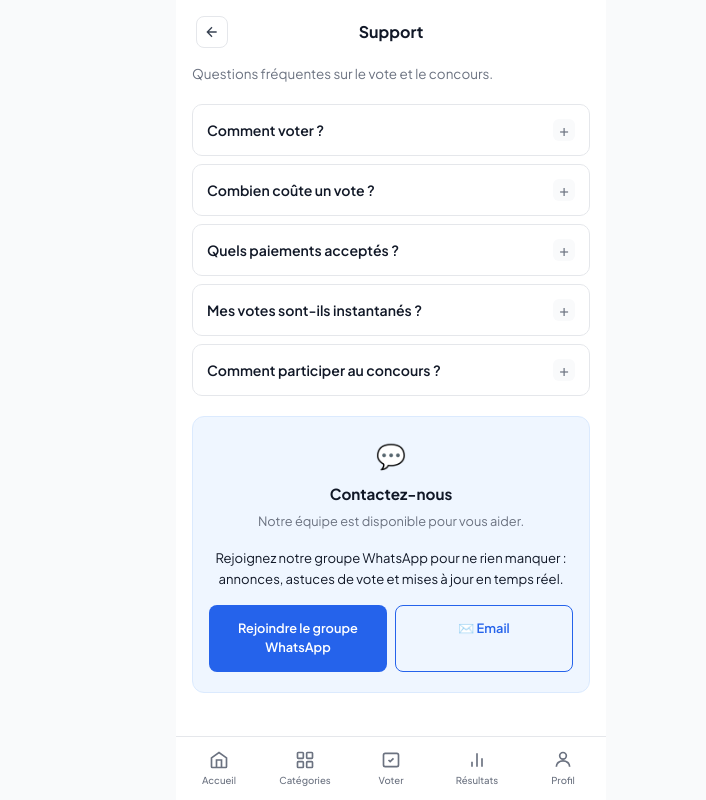
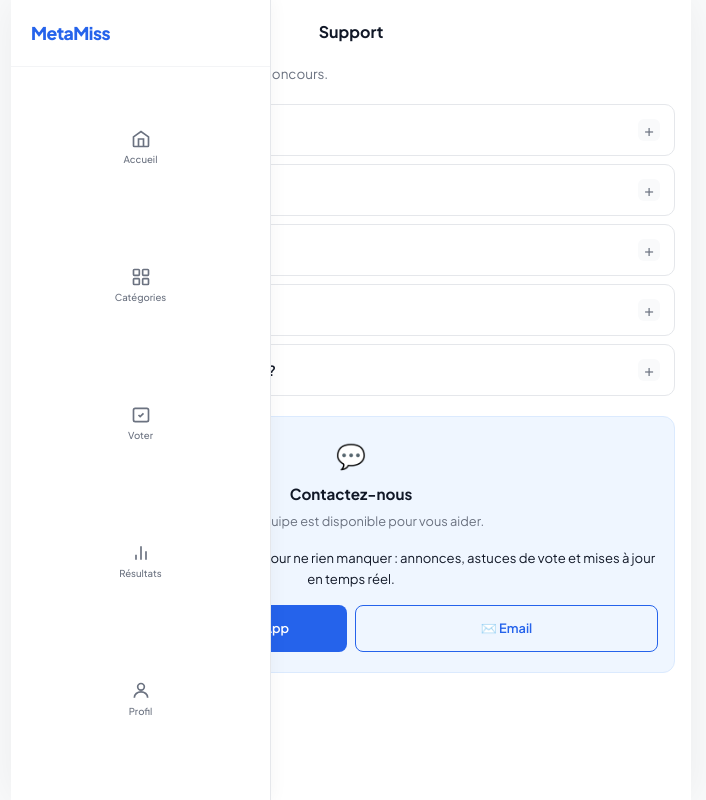
Before and after one commit to klara007dj/meta-miss-master, a Next.js app in the folder frontend/: page /support in a window 1280 px wide. Shown: the whole page, without its empty margins (249-955 px from the left). Built offline with nearby package versions, Linux system fonts and the light colour scheme.

Commit message:
Refactor CSS for app layout and navigation

```diff
--- a/frontend/src/app/globals.css
+++ b/frontend/src/app/globals.css
@@ -72,6 +72,7 @@ body {
 }
 
 /* Page container — centered, max 430px, white card */
+/* ── App Shell — Mobile First, Tablet & Desktop Responsive ── */
 .app-container {
   max-width: 430px;
   margin: 0 auto;
@@ -80,6 +81,7 @@ body {
   position: relative;
   display: flex;
   flex-direction: column;
+  box-shadow: 0 0 40px rgba(0,0,0,0.08);
 }
 
 /* Safe area for bottom nav */
@@ -87,9 +89,10 @@ body {
   flex: 1;
   padding-bottom: 80px;
   overflow-y: auto;
+  -webkit-overflow-scrolling: touch;
 }
 
-/* ── Bottom Navigation ── */
+/* ── Bottom Navigation — truly fixed like WhatsApp ── */
 .bottom-nav {
   position: fixed;
   bottom: 0;
@@ -102,7 +105,112 @@ body {
   border-top: 1px solid var(--border);
   display: flex;
   align-items: center;
-  z-index: 100;
+  z-index: 9999;
+  /* Safe area for notched phones */
+  padding-bottom: env(safe-area-inset-bottom, 0px);
+  box-shadow: 0 -2px 12px rgba(0,0,0,0.06);
+  /* Prevent scroll events from hiding the nav */
+  will-change: transform;
+  -webkit-transform: translateX(-50%) translateZ(0);
+  transform: translateX(-50%) translateZ(0);
+}
+
+/* ─────────────────────────────────────────────────
+   TABLET LAYOUT  (768px – 1023px)
+───────────────────────────────────────────────── */
+@media (min-width: 768px) {
+  body {
+    background: var(--bg);
+  }
+
+  .app-container {
+    max-width: 100%;
+    min-height: 100vh;
+    flex-direction: row;
+    box-shadow: none;
+    background: var(--bg);
+  }
+
+  /* Sidebar nav replaces bottom nav on tablet+ */
+  .bottom-nav {
+    position: fixed;
+    left: 0;
+    top: 0;
+    bottom: 0;
+    right: auto;
+    transform: none;
+    -webkit-transform: none;
+    width: 220px;
+    max-width: 220px;
+    height: 100vh;
+    flex-direction: column;
+    justify-content: flex-start;
+    align-items: stretch;
+    padding: 20px 0 32px;
+    border-top: none;
+    border-right: 1px solid var(--border);
+    box-shadow: 2px 0 16px rgba(0,0,0,0.04);
+    gap: 2px;
+  }
+
+  .nav-item {
+    flex: none;
+    flex-direction: row;
+    justify-content: flex-start;
+    gap: 12px;
+    padding: 13px 20px;
+    font-size: 0.85rem;
+    border-radius: 10px;
+    margin: 0 8px;
+    width: calc(100% - 16px);
+  }
+
+  .nav-item svg { width: 20px; height: 20px; flex-shrink: 0; }
+  .nav-label { font-size: 0.85rem; }
+  .nav-item.active { background: var(--blue-light); }
+
+  /* Nav brand header */
+  .bottom-nav::before {
+    content: "MetaMiss";
+    display: block;
+    font-size: 1.1rem;
+    font-weight: 800;
+    color: var(--blue);
+    padding: 0 20px 20px;
+    border-bottom: 1px solid var(--border-light);
+    margin-bottom: 10px;
+    letter-spacing: -0.03em;
+  }
+
+  .page-content {
+    margin-left: 220px;
+    padding-bottom: 40px;
+    max-width: 700px;
+    min-height: 100vh;
+    background: var(--bg-white);
+    box-shadow: 0 0 40px rgba(0,0,0,0.06);
+  }
+}
+
+/* ─────────────────────────────────────────────────
+   DESKTOP LAYOUT  (1024px+)
+───────────────────────────────────────────────── */
+@media (min-width: 1024px) {
+  .bottom-nav {
+    width: 260px;
+    max-width: 260px;
+  }
+
+  .nav-item {
+    padding: 14px 24px;
+    font-size: 0.9rem;
+    gap: 14px;
+  }
+
+  .page-content {
+    margin-left: 260px;
+    max-width: 680px;
+  }
 }
 
 .nav-item {
@@ -125,7 +233,8 @@ body {
 }
 
 .nav-item.active { color: var(--blue); }
-.nav-item svg { width: 20px; height: 20px; }
+.nav-item svg { width: 20px; height: 20px; flex-shrink: 0; }
+.nav-label { font-size: 0.6rem; }
 
 /* ── Top Bar ── */
 .top-bar {
```
